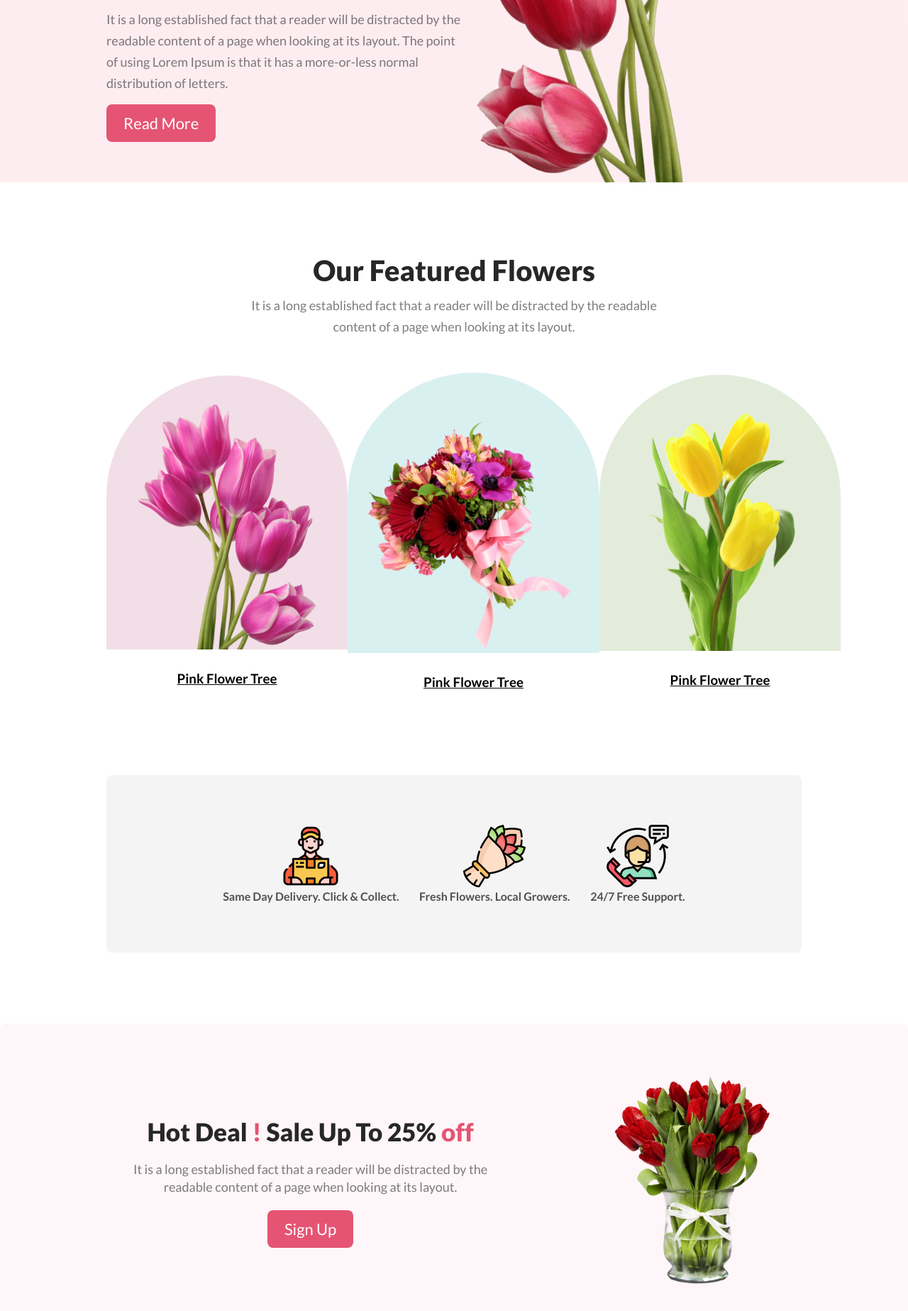
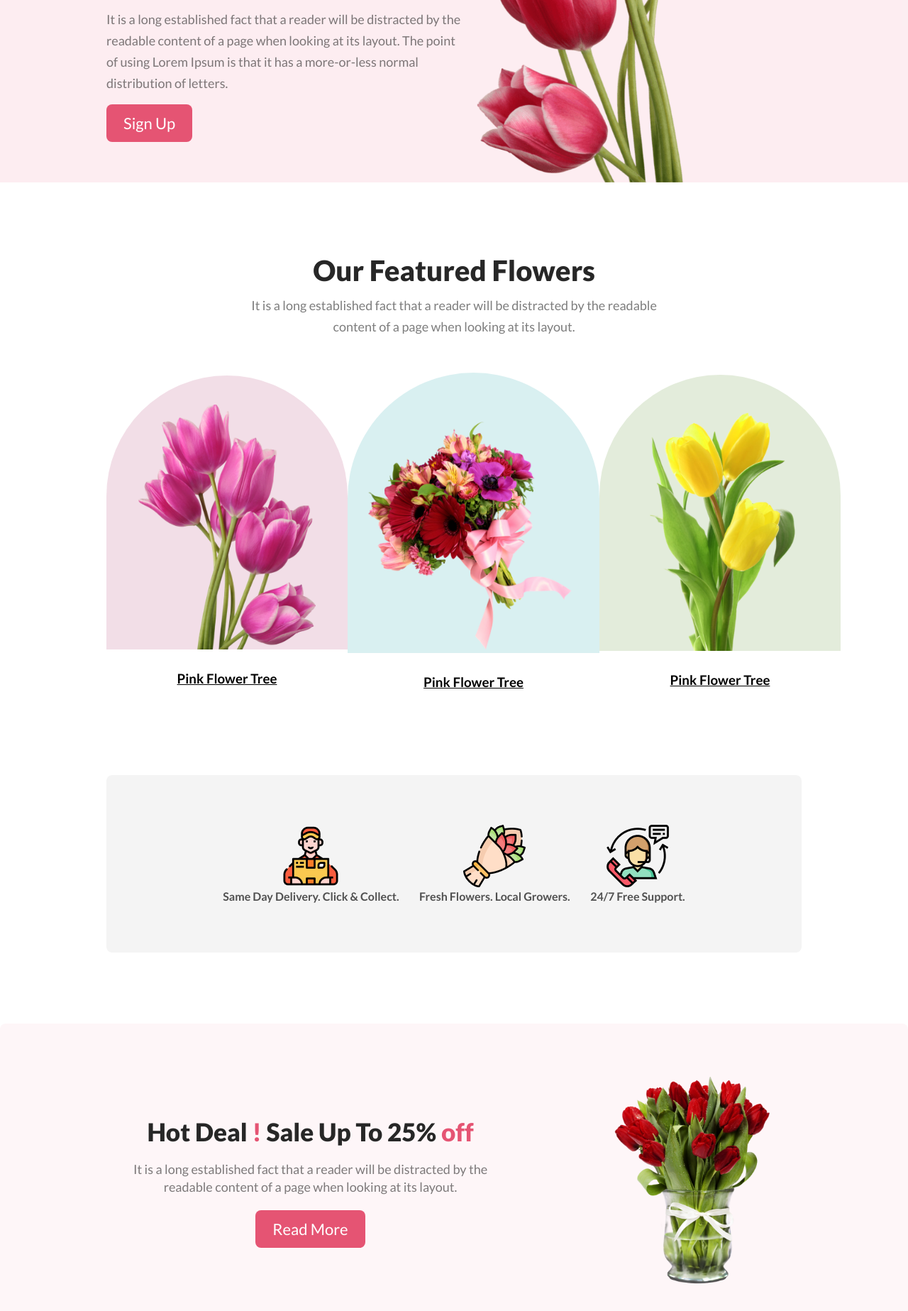
Before and after one commit to arifmiya7478/assignment-one, a plain HTML site: page index.html in a window 1280 px wide. Shown: the part 473-2320 px from the top of the page at 71% size. Drawn offline with Linux system fonts and the light colour scheme.

Commit message:
do some changes

```diff
--- a/index.html
+++ b/index.html
@@ -35,7 +35,7 @@
                 <p class="cover-description">It is a long established fact that a reader will be distracted by the
                     readable content of a page when looking at its layout. The point of using Lorem Ipsum is that it has
                     a more-or-less normal distribution of letters.</p>
-                <button class="btn">Read More</button>
+                <button class="btn">Sign Up</button>
             </div>
             <div class="right-side"><img class="cover-img" src="images/pngwing 10.png" alt=""></div>
         </div>
@@ -102,7 +102,7 @@
                     <p class="hot-description">It is a long established fact that a reader will be distracted by the
                         readable content of a page when looking at its layout.</p>
 
-                    <button id="btn-signup" class="btn">Sign Up</button>
+                    <button id="btn-signup" class="btn">Read More</button>
                 </div>
                 <div>
                     <img class="hot-img" src="images/pngwing 8.png" alt="">
```
